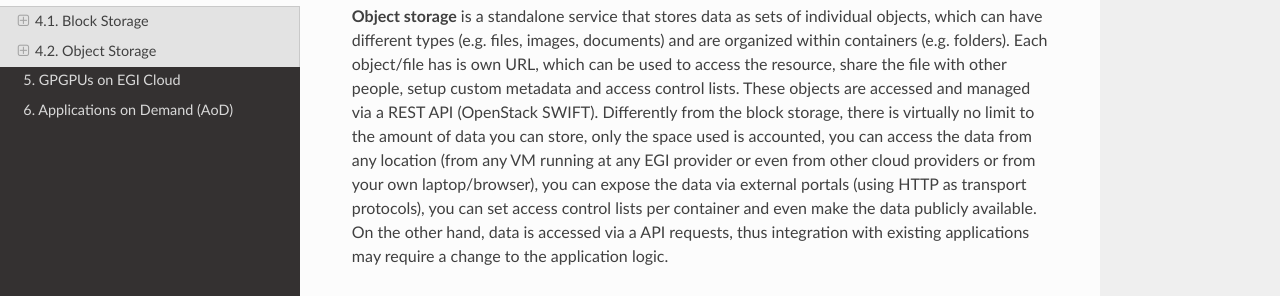
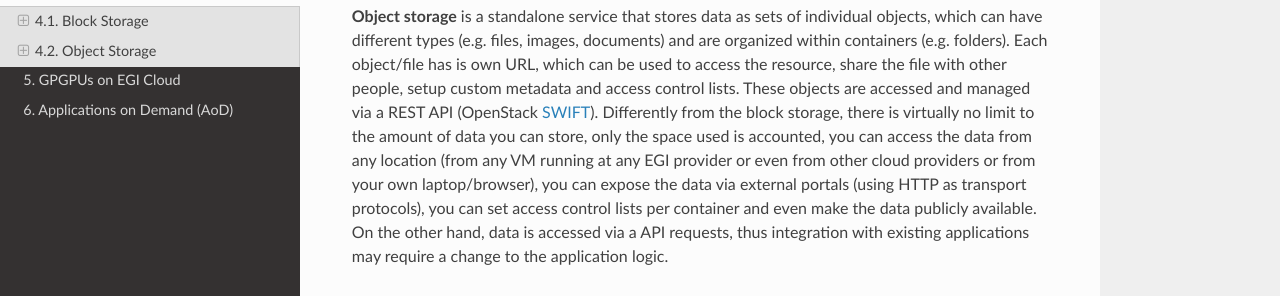
Before and after one commit to EGI-Federation/fedcloud-documentation, a Sphinx documentation site: the page built from source/storage.rst, in a window 1280 px wide and 900 px high, scrolled down 456 px. Shown: the part 251-547 px from the top of the window. Built offline with Sphinx 7.4.7 and the Read the Docs theme 2.0.0, drawn with Linux system fonts in a browser that asks for light colours; part of the change alters nothing that is shown.

```diff
--- a/source/storage.rst
+++ b/source/storage.rst
@@ -35,7 +35,7 @@ objects, which can have different types (e.g. files, images, documents) and
 are organized within containers (e.g. folders). Each object/file has is own
 URL, which can be used to access the resource, share the file with other
 people, setup custom metadata and access control lists. These objects are
-accessed and managed via a REST API (OpenStack SWIFT). Differently from the
+accessed and managed via a REST API (OpenStack `SWIFT <https://docs.openstack.org/api-ref/object-store/index.html>`_). Differently from the
 block storage, there is virtually no limit to the amount of data you can store,
 only the space used is accounted, you can access the data from any location
 (from any VM running at any EGI provider or even from other cloud providers
```
